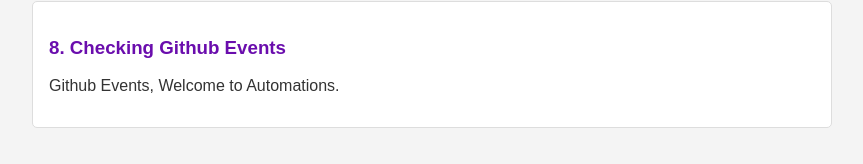
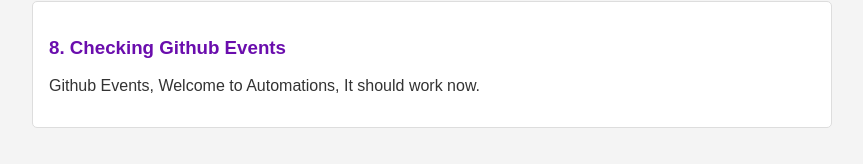
Before and after one commit to sabir69261/myapp, a plain HTML site: page index.html in a window 1280 px wide. Shown: the part 1323-1487 px from the top of the page, without its empty margins (208-1071 px from the left). Drawn offline with Linux system fonts and the light colour scheme.

Commit message:
AddingAautomations

```diff
--- a/index.html
+++ b/index.html
@@ -71,7 +71,7 @@
         </div>
         <div class="tip">
             <h3>8. Checking Github Events</h3>
-            <p>Github Events, Welcome to Automations.</p>
+            <p>Github Events, Welcome to Automations, It should work now.</p>
         </div>
     </main>
 </body>
```
